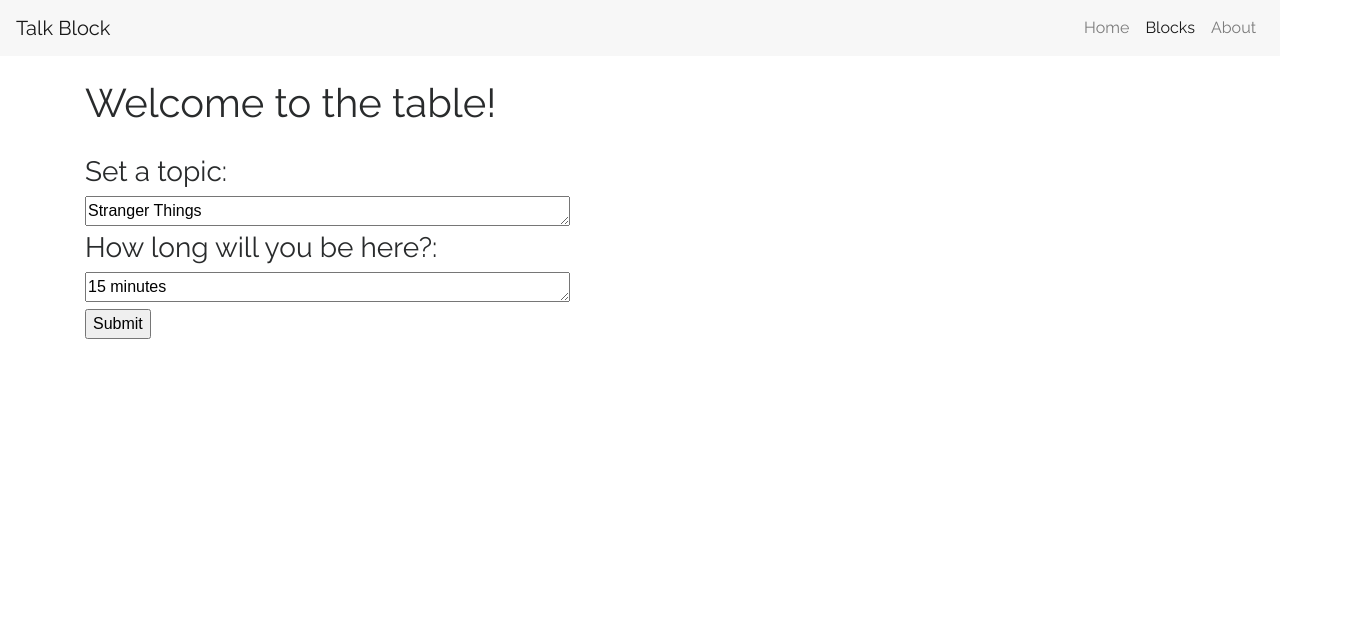
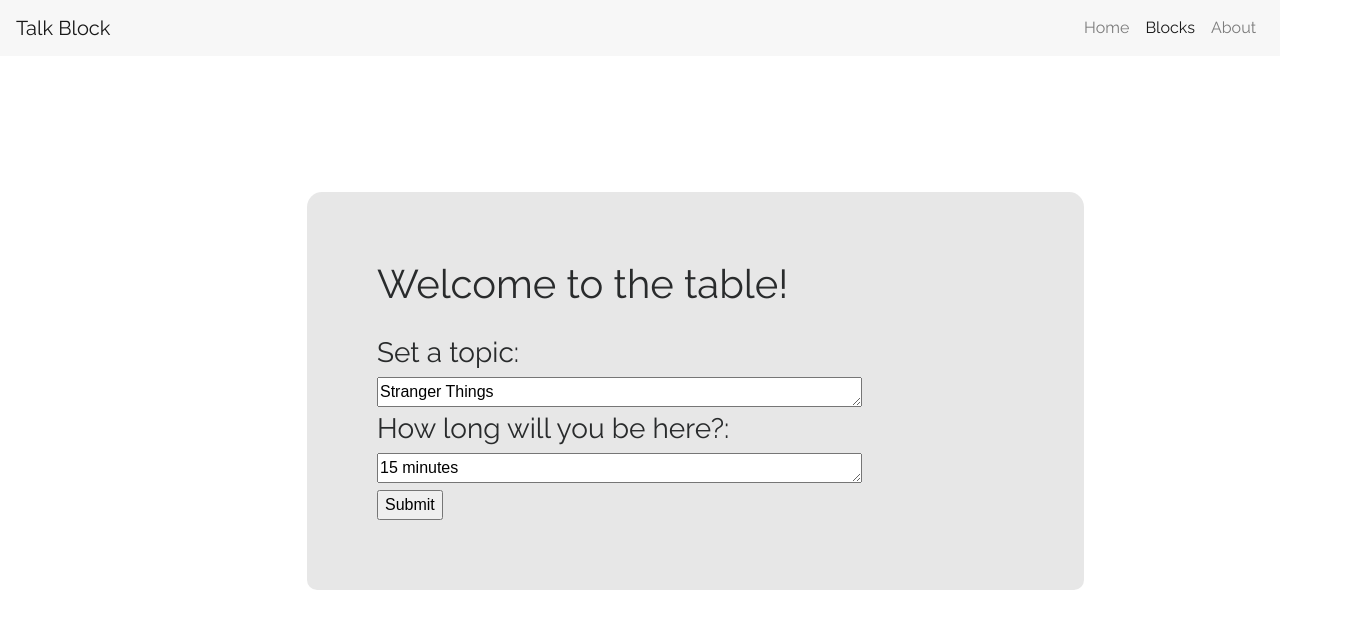
Before and after one commit to de6eling/talk-block, a website: page table.html in a window 1280 px wide. Shown: the whole page, 1362 px wide, since content can reach past the window. Drawn offline with Linux system fonts and the light colour scheme; files whose address does not match are found by name.

Commit message:
Fixed header, added css for table page.

```diff
--- a/css/custom.css
+++ b/css/custom.css
@@ -51,3 +51,20 @@ body {
 .hidden {
     display: none;
 }
+
+.total {
+    border-top-left-radius: 15px;
+    border-top-right-radius: 15px;
+    margin-top: 10%;
+	margin-left: 20%;
+	margin-right: 25%;
+	margin-bottom: 8%;
+	font-weight: 400;
+    width: 70%;
+    display:inline-block;
+    background: rgba(225,225,225,.8);
+    padding: 70px;
+    border-bottom-left-radius: 10px;
+    border-bottom-right-radius: 10px;
+
+}
```
Also changed, not shown: about.html (+1 -1 lines), blocks.html (+4 -1 lines).
